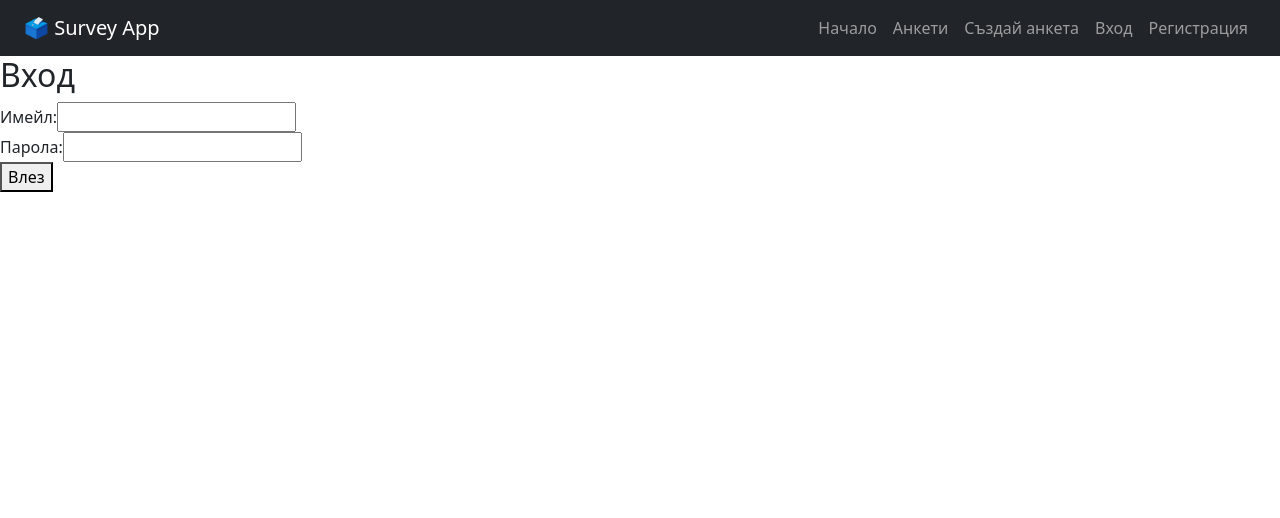
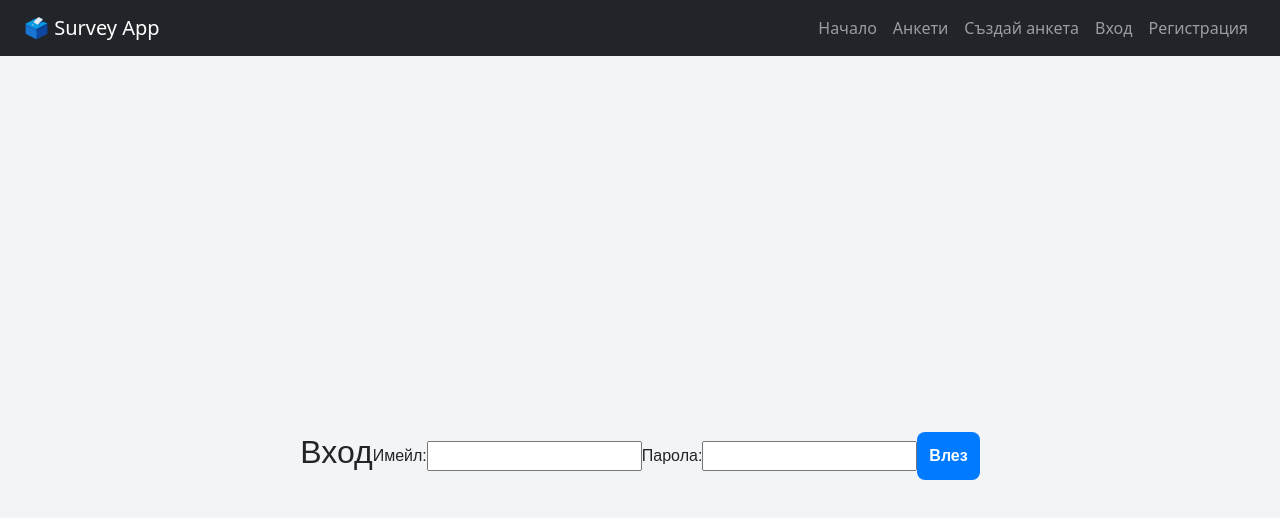
Before and after one commit to Ifchu/Survey_App, a React (Create React App) app: page /login in a window 1280 px wide. Shown: the top 518 px of the page. Built offline with nearby package versions, Linux system fonts and the light colour scheme.

Commit message:
Updated Login page

```diff
--- a/src/pages/Login.js
+++ b/src/pages/Login.js
@@ -30,10 +30,56 @@ const Login = () => {
     }
   };
 
+  // Стилове дефинирани като обекти
+  const styles = {
+    container: {
+      height: '100vh',
+      display: 'flex',
+      justifyContent: 'center',
+      alignItems: 'center',
+      backgroundColor: '#f3f4f6',
+      fontFamily: 'Arial, sans-serif',
+    },
+    form: {
+      backgroundColor: '#ffffff',
+      padding: '30px',
+      borderRadius: '12px',
+      boxShadow: '0 8px 20px rgba(0, 0, 0, 0.1)',
+      width: '300px',
+      display: 'flex',
+      flexDirection: 'column',
+    },
+    heading: {
+      textAlign: 'center',
+      marginBottom: '20px',
+      color: '#333',
+    },
+    input: {
+      padding: '12px',
+      marginBottom: '15px',
+      border: '1px solid #ccc',
+      borderRadius: '8px',
+      fontSize: '1rem',
+    },
+    button: {
+      padding: '12px',
+      backgroundColor: '#007bff',
+      color: 'white',
+      fontWeight: 'bold',
+      border: 'none',
+      borderRadius: '8px',
+      cursor: 'pointer',
+      transition: 'background 0.3s ease',
+    },
+    buttonHover: {
+      backgroundColor: '#0056b3',
+    }
+  };
+
   return (
-    <div>
-      <h2>Вход</h2>
-      <form onSubmit={handleSubmit}>
+    <div style={styles.container}>
+      <h2 style={styles.container}>Вход</h2>
+      <form style={styles.container} onSubmit={handleSubmit}>
         <div>
           <label>Имейл:</label>
           <input type="email" ref={emailRef} required />
@@ -44,7 +90,9 @@ const Login = () => {
           <input type="password" ref={passwordRef} required />
         </div>
 
-        <button type="submit">Влез</button>
+        <button type="submit"  style={styles.button}
+          onMouseOver={(e) => (e.target.style.backgroundColor = styles.buttonHover.backgroundColor)}
+          onMouseOut={(e) => (e.target.style.backgroundColor = styles.button.backgroundColor)}>Влез</button>
       </form>
     </div>
   );
```
